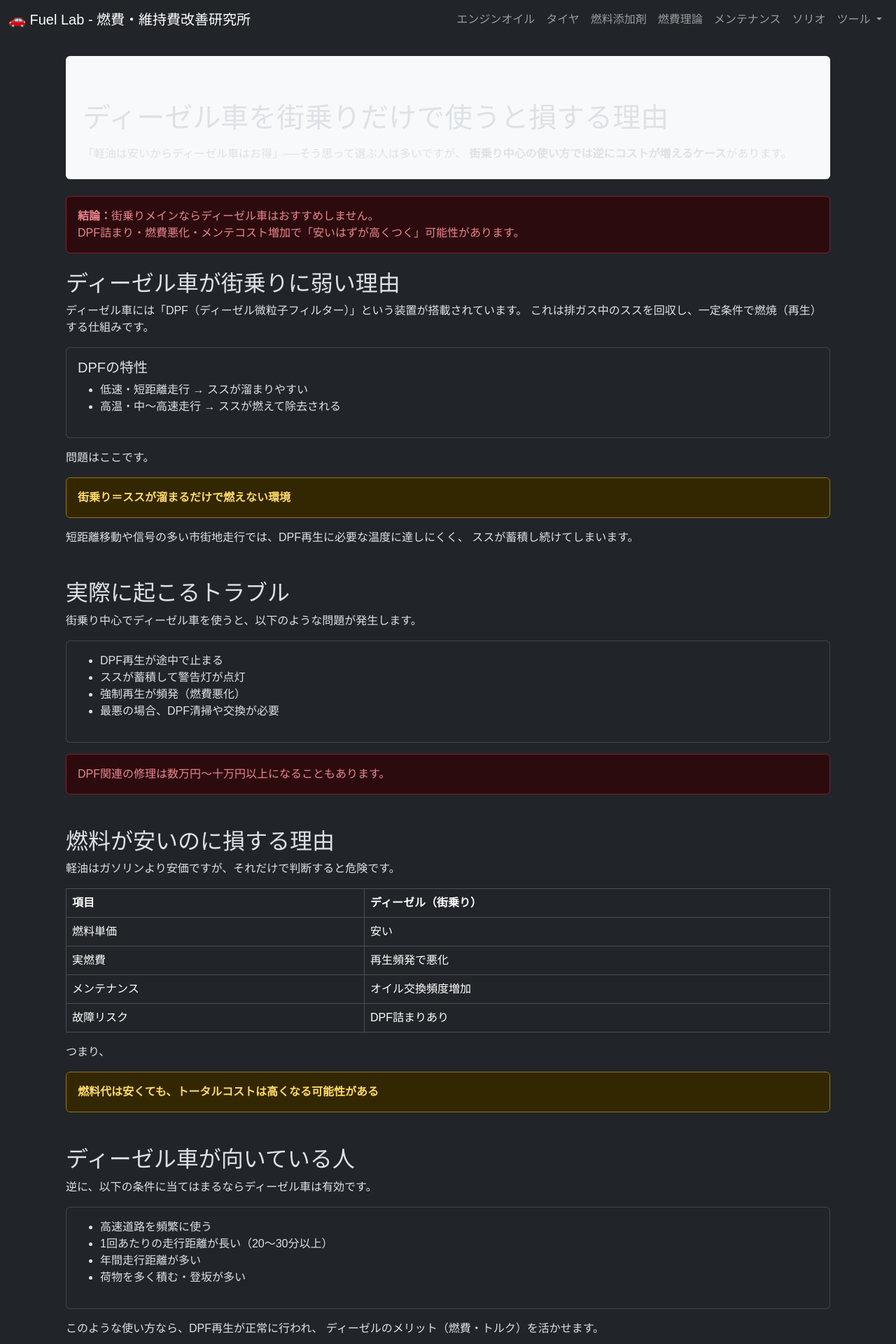
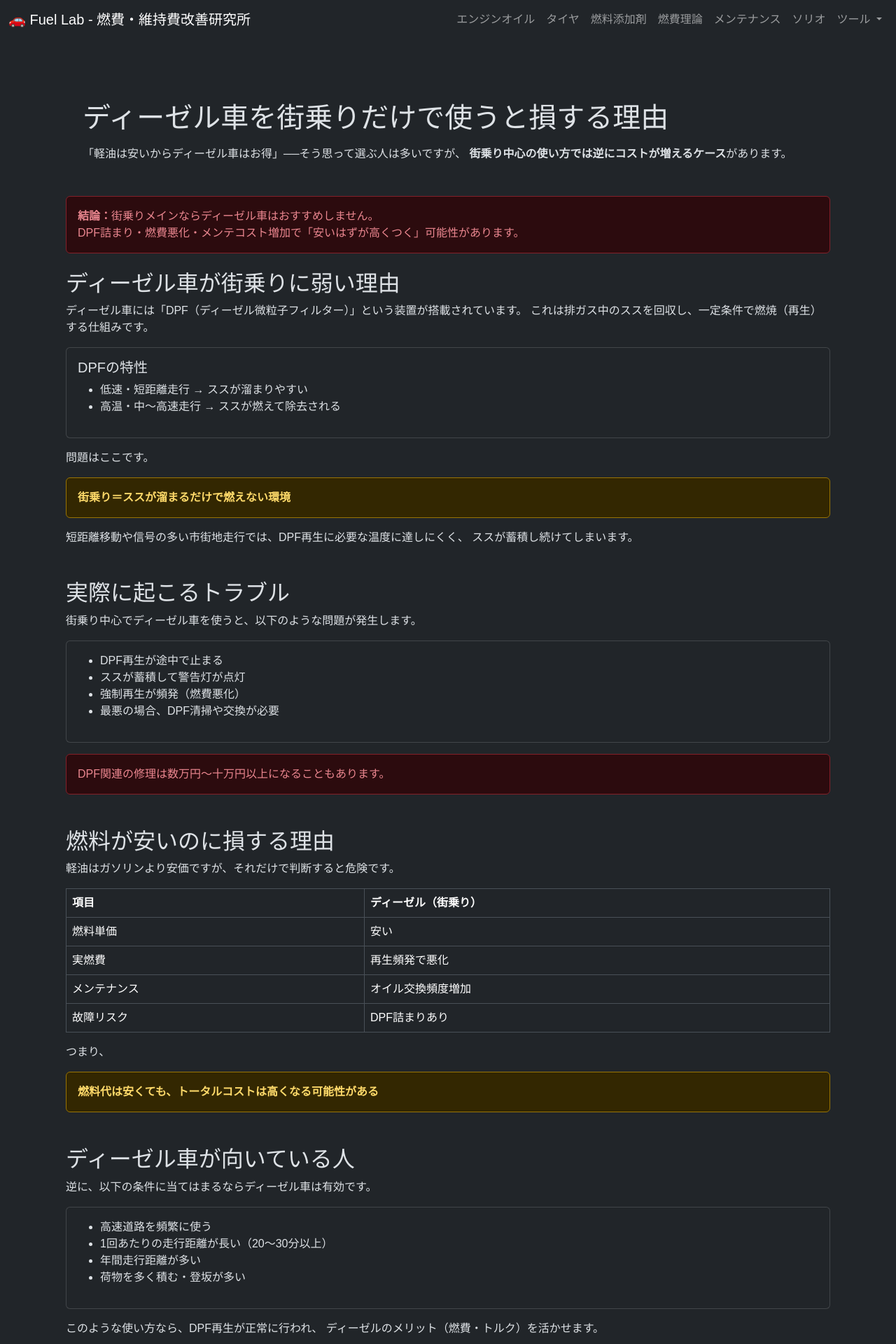
Before and after one commit to funyapar-org/fuel-lab, a Jekyll site: the page built from _knowledge/diesel-city-driving-loss.md, in a window 1280 px wide. Shown: the top 1920 px of the page at 70% size. Built offline with Jekyll 4.4.1, drawn with Linux system fonts in a browser that asks for light colours.

Commit message:
diesel-city-driving-loss.md を更新

```diff
--- a/_knowledge/diesel-city-driving-loss.md
+++ b/_knowledge/diesel-city-driving-loss.md
@@ -16,7 +16,7 @@ date: 2026-04-13 10:00:00 +0900
 
 <div class="container my-4">
 
-  <div class="p-4 mb-4 bg-light rounded">
+  <div class="p-4 mb-4 rounded">
     <h1 class="mb-3">ディーゼル車を街乗りだけで使うと損する理由</h1>
     <p class="mb-0">
       「軽油は安いからディーゼル車はお得」──そう思って選ぶ人は多いですが、
```
